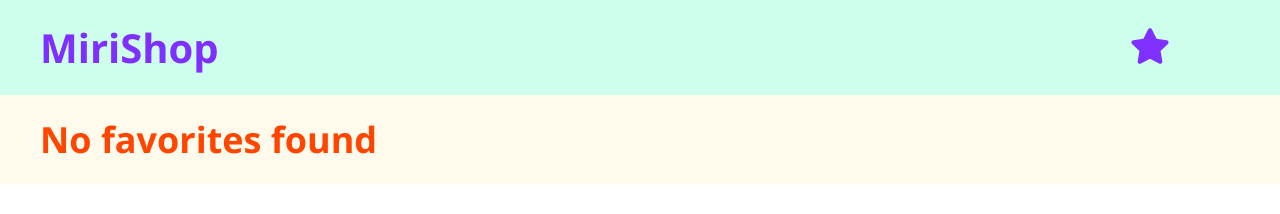
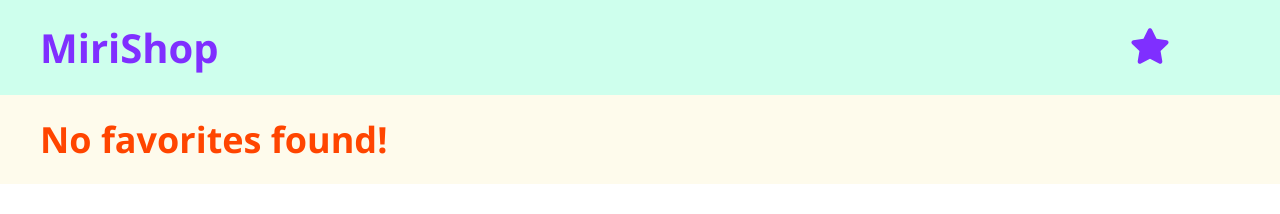
Before and after one commit to mirjabbarbadalov/online-shop-redux, a React (Vite) app: page /favorites in a window 1280 px wide. Shown: the top 214 px of the page. Built offline with nearby package versions, Linux system fonts and the light colour scheme; some icons are missing.

Commit message:
Update FavoritesPage.jsx

```diff
--- a/src/pages/FavoritesPage.jsx
+++ b/src/pages/FavoritesPage.jsx
@@ -7,7 +7,7 @@ export default function FavoritesPage() {
   return (
     <div className="home-page">
       {storedFavorites.length === 0 && (
-        <p className="no-found-message">No favorites found</p>
+        <p className="no-found-message">No favorites found!</p>
       )}
       {storedFavorites && <ProductList productsArray={storedFavorites} />}
     </div>
```
